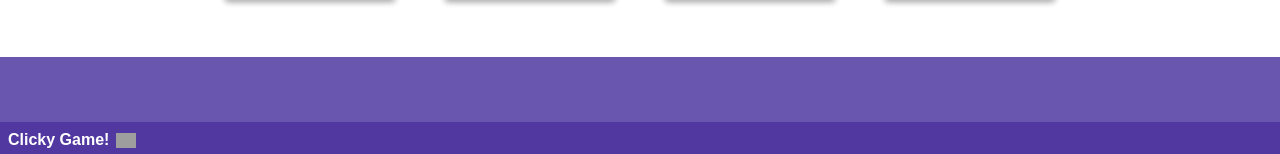
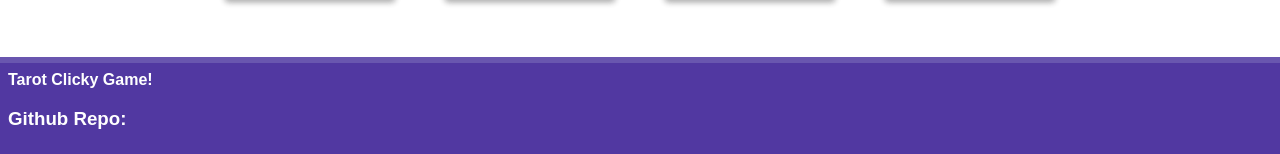
Before and after one commit to diborad-d/Clicky-Game, a React (Create React App) app: page / in a window 1280 px wide. Shown: the part 1073-1227 px from the top of the page. Built offline with nearby package versions, Linux system fonts and the light colour scheme; grey boxes are pictures that could not be loaded.

Commit message:
updated footer to game name and link to github repo

```diff
--- a/src/components/Footer/index.js
+++ b/src/components/Footer/index.js
@@ -5,7 +5,10 @@
   return (
     <footer className="footer">
       <div className="bottom">
-        Clicky Game! <img alt="react" src="assets/images/react.svg" />
+        Tarot Clicky Game!
+        <h3>
+          Github Repo: <a href="https://github.com/diborad-d/Clicky-Game" />
+        </h3>
       </div>
     </footer>
   );
```
